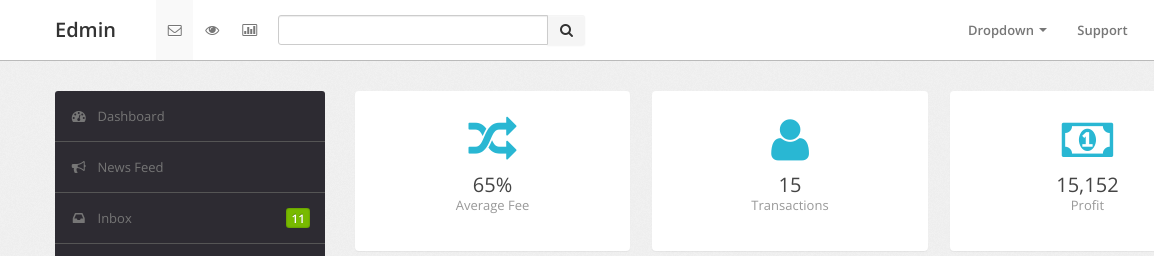
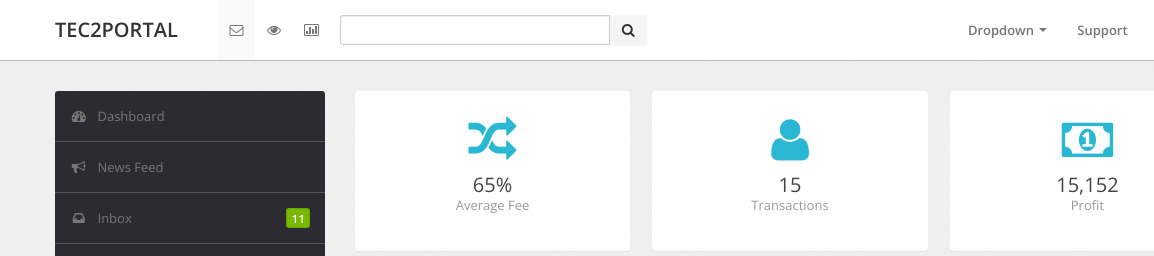
Before and after one commit to alexpr0/TEC2PortalBeta, a plain HTML site: page index.html in a window 1280 px wide. Shown: the top 256 px of the page, 0-1154 px from the left. Drawn offline with nearby package versions, Linux system fonts and the light colour scheme.

Commit message:
Titles Changed
Changing titles

```diff
--- a/index.html
+++ b/index.html
@@ -4,7 +4,7 @@
     <head>
         <meta http-equiv="Content-Type" content="text/html; charset=utf-8" />
         <meta name="viewport" content="width=device-width, initial-scale=1.0">
-        <title>Edmin</title>
+        <title>TEC2PORTAL</title>
         <link type="text/css" href="bootstrap/css/bootstrap.min.css" rel="stylesheet">
         <link type="text/css" href="bootstrap/css/bootstrap-responsive.min.css" rel="stylesheet">
         <link type="text/css" href="css/theme.css" rel="stylesheet">
@@ -17,7 +17,7 @@
             <div class="navbar-inner">
                 <div class="container">
                     <a class="btn btn-navbar" data-toggle="collapse" data-target=".navbar-inverse-collapse">
-                        <i class="icon-reorder shaded"></i></a><a class="brand" href="index.html">Edmin </a>
+                        <i class="icon-reorder shaded"></i></a><a class="brand" href="index.html">TEC2PORTAL </a>
                     <div class="nav-collapse collapse navbar-inverse-collapse">
                         <ul class="nav nav-icons">
                             <li class="active"><a href="#"><i class="icon-envelope"></i></a></li>
```
